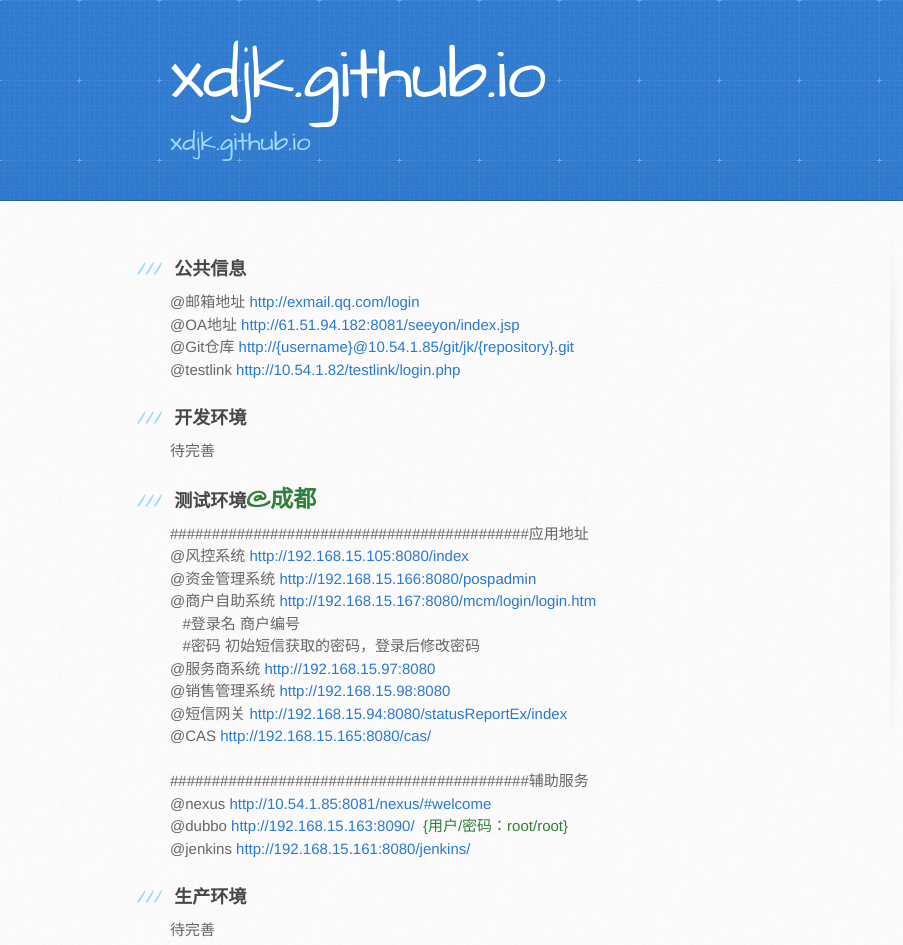
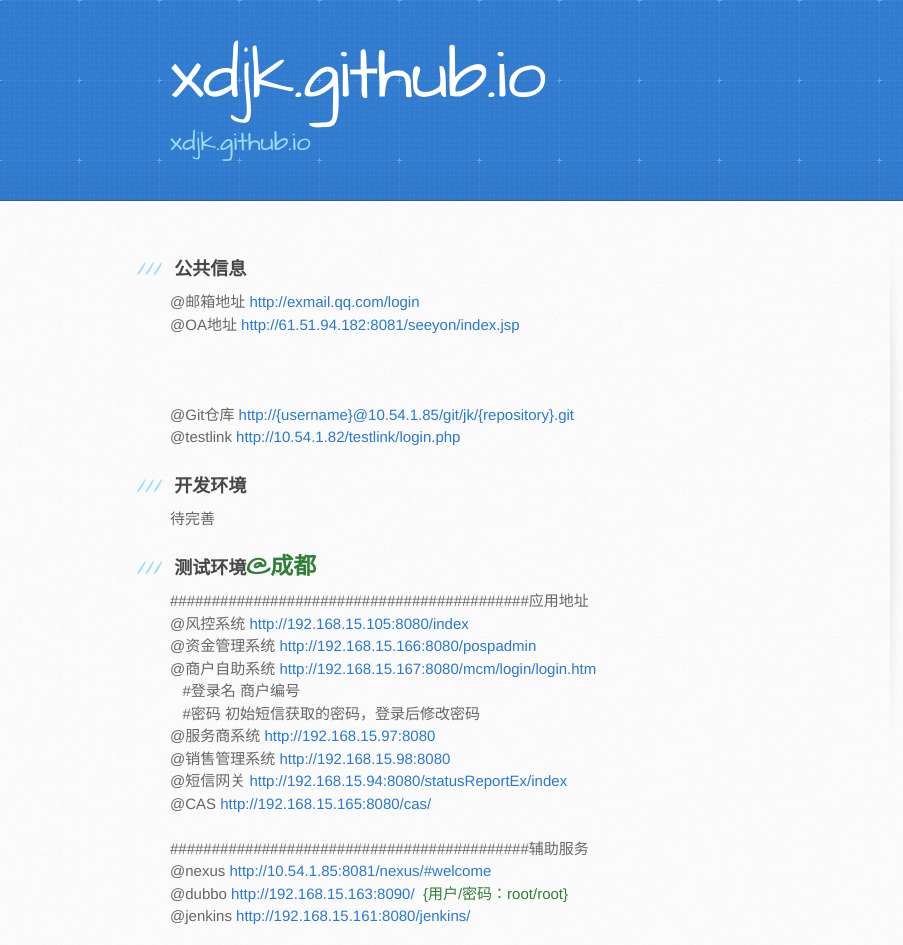
Before and after one commit to xdjk/xdjk.github.io, a plain HTML site: page index.html in a window 1280 px wide. Shown: the top 945 px of the page, 0-903 px from the left. Drawn offline with Linux system fonts and the light colour scheme.

Commit message:
update
update

```diff
--- a/index.html
+++ b/index.html
@@ -45,7 +45,7 @@
 					@邮箱地址
 					<a href="http://exmail.qq.com/login" class="user-mention" target="_blank">http://exmail.qq.com/login</a><br>
 					@OA地址
-					<a href="http://61.51.94.182:8081/seeyon/index.jsp" class="user-mention" target="_blank">http://61.51.94.182:8081/seeyon/index.jsp</a><br>
+					<a href="http://61.51.94.182:8081/seeyon/index.jsp" class="user-mention" target="_blank">http://61.51.94.182:8081/seeyon/index.jsp</a><br><br><br><br>
 					@Git仓库
 					<a href="http://{username}@10.54.1.85/git/jk/{repository}.git" class="user-mention" target="_blank">http://{username}@10.54.1.85/git/jk/{repository}.git</a><br>
 					@testlink
```
